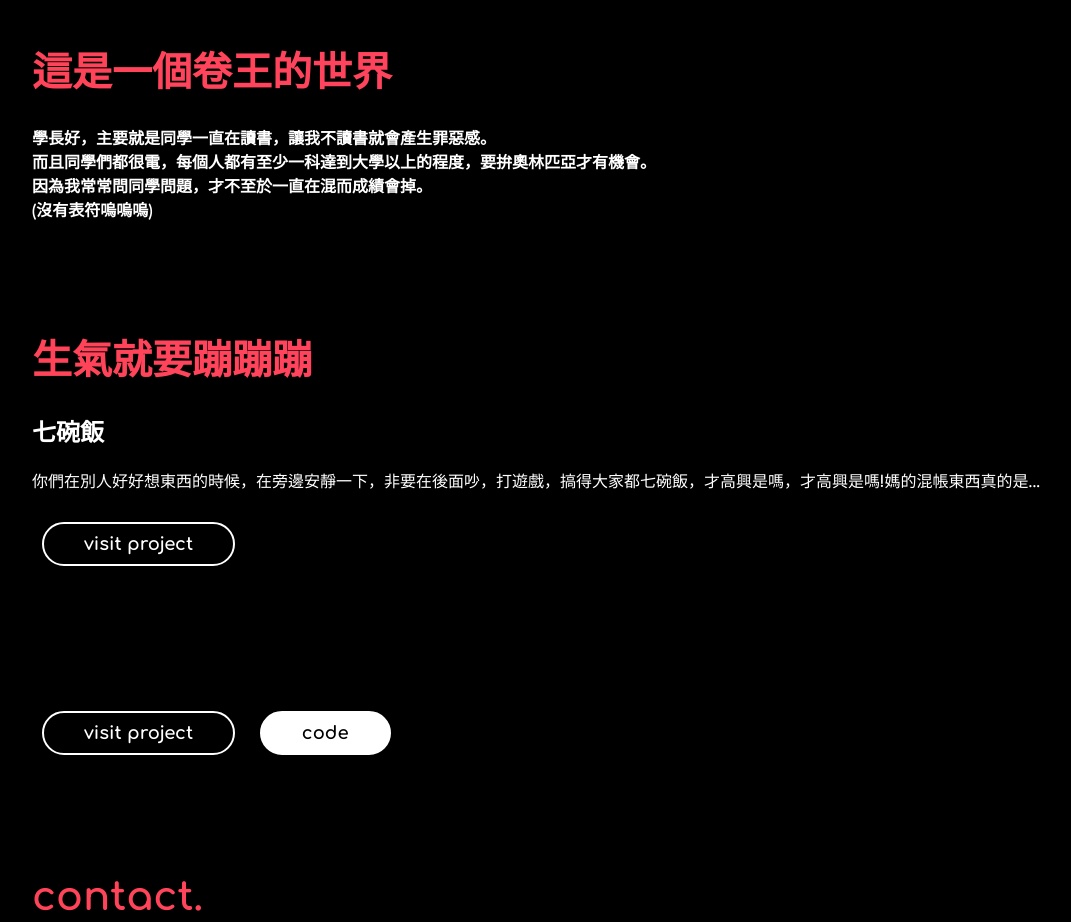
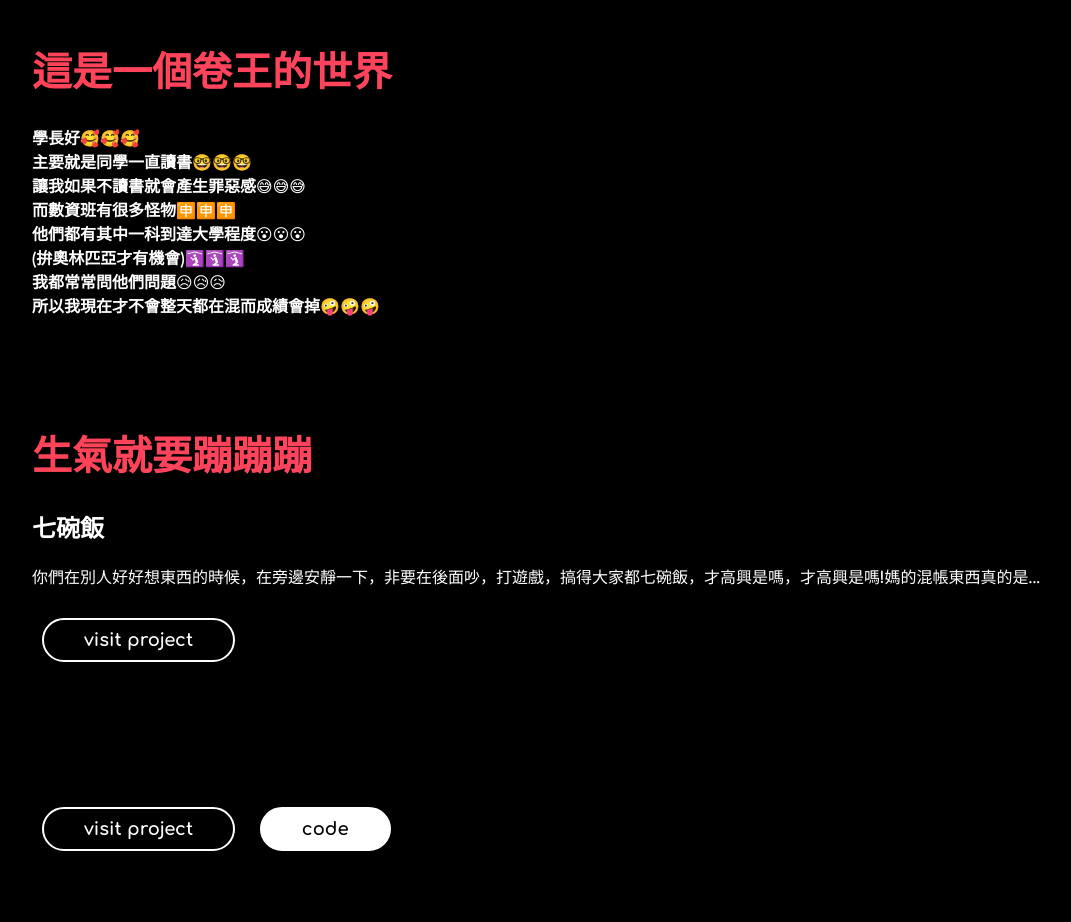
Before and after one commit to ckCy1105/ckCy1105.github.io, a plain HTML site: page hardwork/index.html in a window 1280 px wide. Shown: the part 860-1782 px from the top of the page, without its empty margins (96-1167 px from the left). Drawn offline with nearby package versions, Linux system fonts and the light colour scheme.

Commit message:
Add files via upload

```diff
--- a/hardwork/index.html
+++ b/hardwork/index.html
@@ -38,7 +38,7 @@
                  <h1>這是一個卷王的世界</h1>
                  <div>
                         <p>
-                            學長好，主要就是同學一直在讀書，讓我不讀書就會產生罪惡感。<br>而且同學們都很電，每個人都有至少一科達到大學以上的程度，要拚奧林匹亞才有機會。<br>因為我常常問同學問題，才不至於一直在混而成績會掉。<br>(沒有表符嗚嗚嗚)
+                            學長好🥰🥰🥰<br>主要就是同學一直讀書🤓🤓🤓<br>讓我如果不讀書就會產生罪惡感😅😅😅<br>而數資班有很多怪物🈸🈸🈸<br>他們都有其中一科到達大學程度😮😮😮<br>(拚奧林匹亞才有機會)🛐🛐🛐<br>我都常常問他們問題😥😥😥<br>所以我現在才不會整天都在混而成績會掉🤪🤪🤪<br>
                         </p>
                  </div>
              </div>
```
